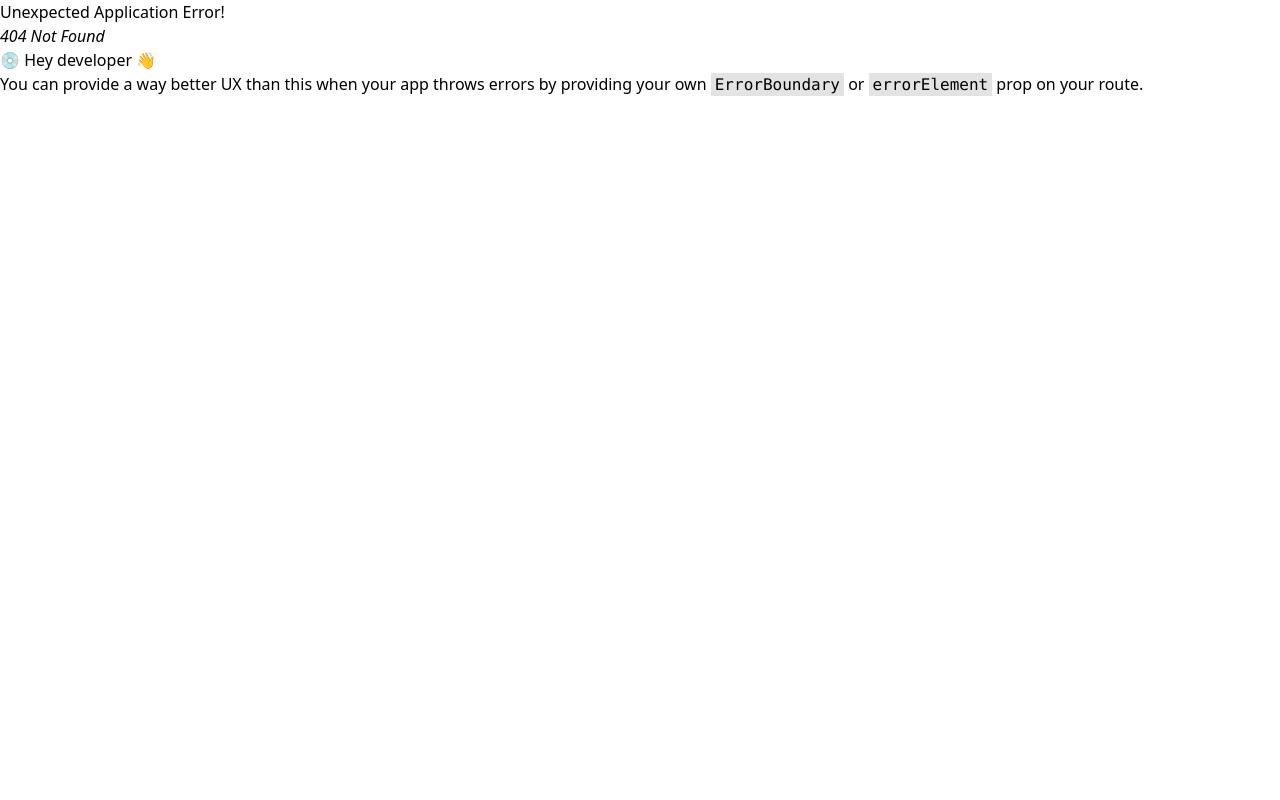
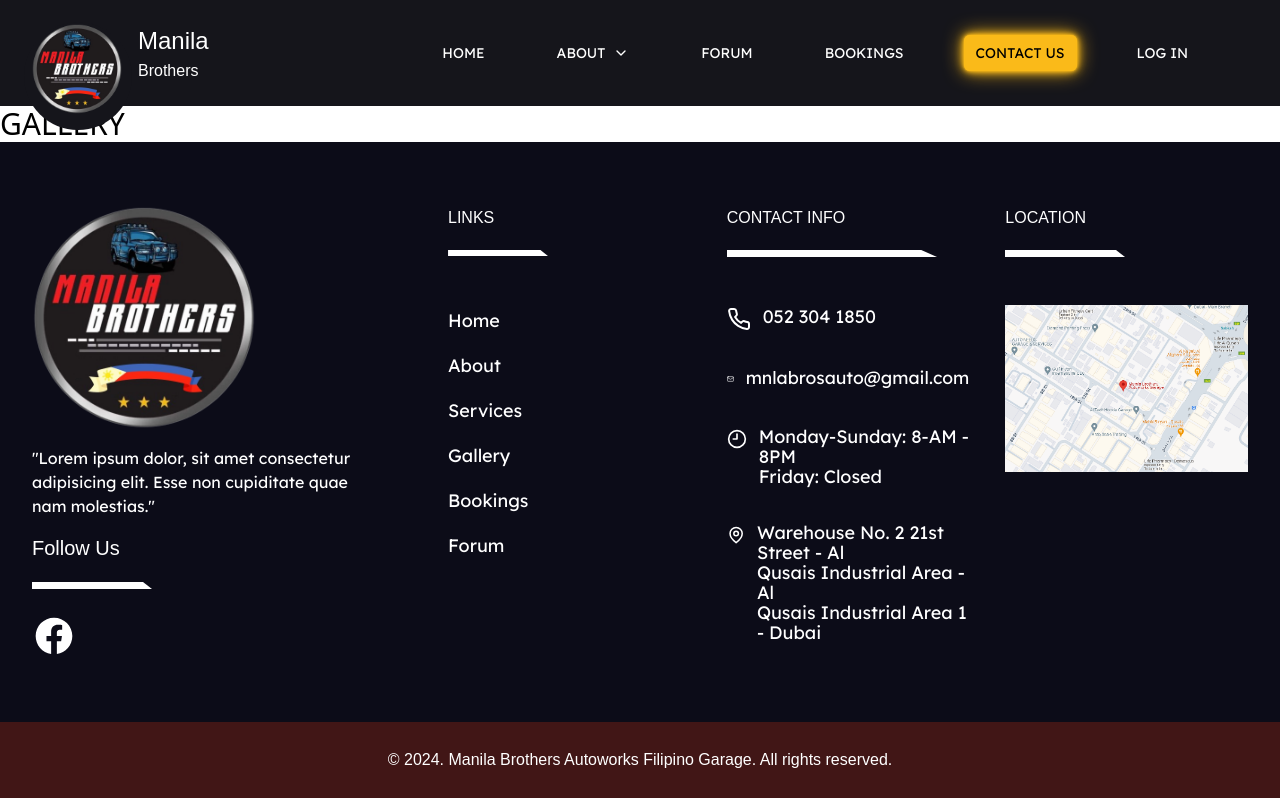
Before and after one commit to Hamadn/Manilla-Brothers, a React (Vite) app: page /gallery in a window 1280 px wide. Before the commit this address had no page. Built offline with nearby package versions, Linux system fonts and the light colour scheme; a web font is replaced by a local one.

Commit message:
Added gallery page

```diff
--- a/src/components/Layout/Header/Header.jsx
+++ b/src/components/Layout/Header/Header.jsx
@@ -68,7 +68,7 @@
                   </li>
                   <li>
                     <NavLink
-                      to="/contact"
+                      to="/gallery"
                       className={({ isActive }) =>
                         `block px-4 py-2 text-white font-lexendDeca uppercase ${isActive ? "bg-mainRed" : ""}`
                       }
@@ -176,7 +176,7 @@
                       </span>
                     </NavLink>
                     <NavLink
-                      to="/contact"
+                      to="/gallery"
                       className="-m-3 flex items-center rounded-md p-3 text-sm font-semibold hover:bg-mainRed"
                     >
                       <span className="ml-3 text-base font-medium text-white font-lexendDeca uppercase">
--- /dev/null
+++ b/src/components/pages/Gallery/Gallery.jsx
@@ -0,0 +1,10 @@
+function Gallery() {
+    return(
+        <>
+            <span className="text-3xl">GALLERY</span>
+        </>
+    )
+
+}
+
+export default Gallery;
--- a/src/main.jsx
+++ b/src/main.jsx
@@ -15,6 +15,7 @@
 import Services from "./components/pages/Services/Services";
 import Login from "./components/pages/Login/Login";
 import Forum from "./components/pages/Forum/Forum";
+import Gallery from "./components/pages/Gallery/Gallery.jsx";
 
 const router = createBrowserRouter(
   createRoutesFromElements(
@@ -26,6 +27,7 @@
       <Route path="/services" element={<Services />} />
       <Route path="/login" element={<Login />} />
       <Route path="/forum" element={<Forum />} />
+      <Route path="/gallery" element={<Gallery />} />
     </Route>,
   ),
 );
```
